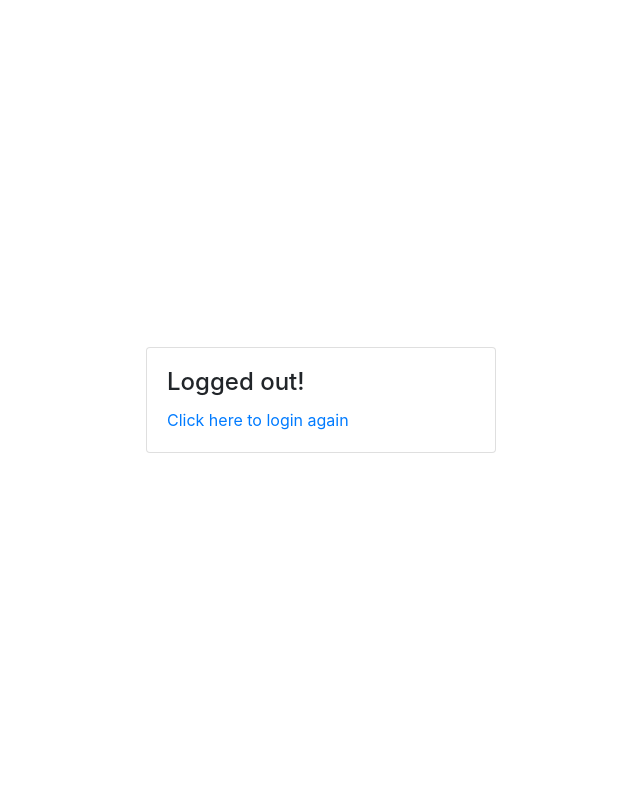
After one commit to CS157A-Team9/cs157a-9, a Django app: template team9/templates/registration/logged_out.html in a window 1280 px wide. The commit adds this page. Shown: the whole page, without its empty margins (319-959 px from the left). Run offline with Django 3.2, Linux system fonts and the light colour scheme; the template is opened without the code that fills it, so the values that code supplies are empty; some libraries are stand-ins or nearby versions.

Commit message:
Update auth templates
Add template for logged out view.
Update base template with additional blocks.
Center align login form.

```diff
--- a/team9/templates/base.html
+++ b/team9/templates/base.html
@@ -4,6 +4,7 @@
         <meta charset="utf-8">
         <meta name="viewport" content="width=device-width, initial-scale=1, shrink-to-fit=no">
         <link rel="stylesheet" href="https://stackpath.bootstrapcdn.com/bootstrap/4.3.1/css/bootstrap.min.css" integrity="sha384-ggOyR0iXCbMQv3Xipma34MD+dH/1fQ784/j6cY/iJTQUOhcWr7x9JvoRxT2MZw1T" crossorigin="anonymous">
+        {% block static %}{% endblock %}
         <title>{% block title %}{% endblock %}</title>
     </head>
     <body>
@@ -13,5 +14,6 @@
         <script src="https://code.jquery.com/jquery-3.3.1.slim.min.js" integrity="sha384-q8i/X+965DzO0rT7abK41JStQIAqVgRVzpbzo5smXKp4YfRvH+8abtTE1Pi6jizo" crossorigin="anonymous"></script>
         <script src="https://cdnjs.cloudflare.com/ajax/libs/popper.js/1.14.7/umd/popper.min.js" integrity="sha384-UO2eT0CpHqdSJQ6hJty5KVphtPhzWj9WO1clHTMGa3JDZwrnQq4sF86dIHNDz0W1" crossorigin="anonymous"></script>
         <script src="https://stackpath.bootstrapcdn.com/bootstrap/4.3.1/js/bootstrap.min.js" integrity="sha384-JjSmVgyd0p3pXB1rRibZUAYoIIy6OrQ6VrjIEaFf/nJGzIxFDsf4x0xIM+B07jRM" crossorigin="anonymous"></script>
+        {% block static_deferred %}{% endblock %}
     </body>
 </html>
--- /dev/null
+++ b/team9/templates/registration/logged_out.html
@@ -0,0 +1,18 @@
+{% extends 'base.html' %}
+
+{% block title %}Logged Out{% endblock %}
+
+{% block content %}
+
+<div class="row justify-content-center" style="height: 100vh">
+    <div class="col-4" style="margin-top: auto; margin-bottom: auto">
+        <div class="card">
+            <div class="card-body">
+                <h4 class="card-title">Logged out!</h4>
+                <a href="{% url 'login' %}">Click here to login again</a>
+            </div>
+        </div>
+    </div>
+</div>
+
+{% endblock %}
```
Also changed, not shown: team9/templates/registration/login.html (+9 -14 lines).
